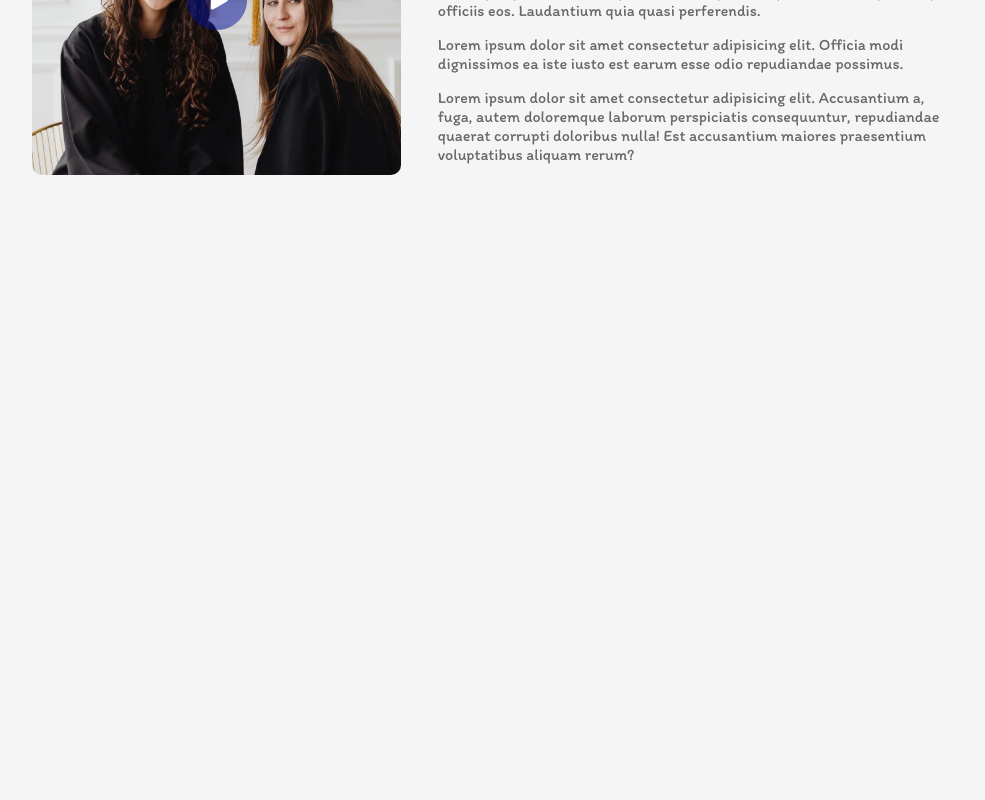
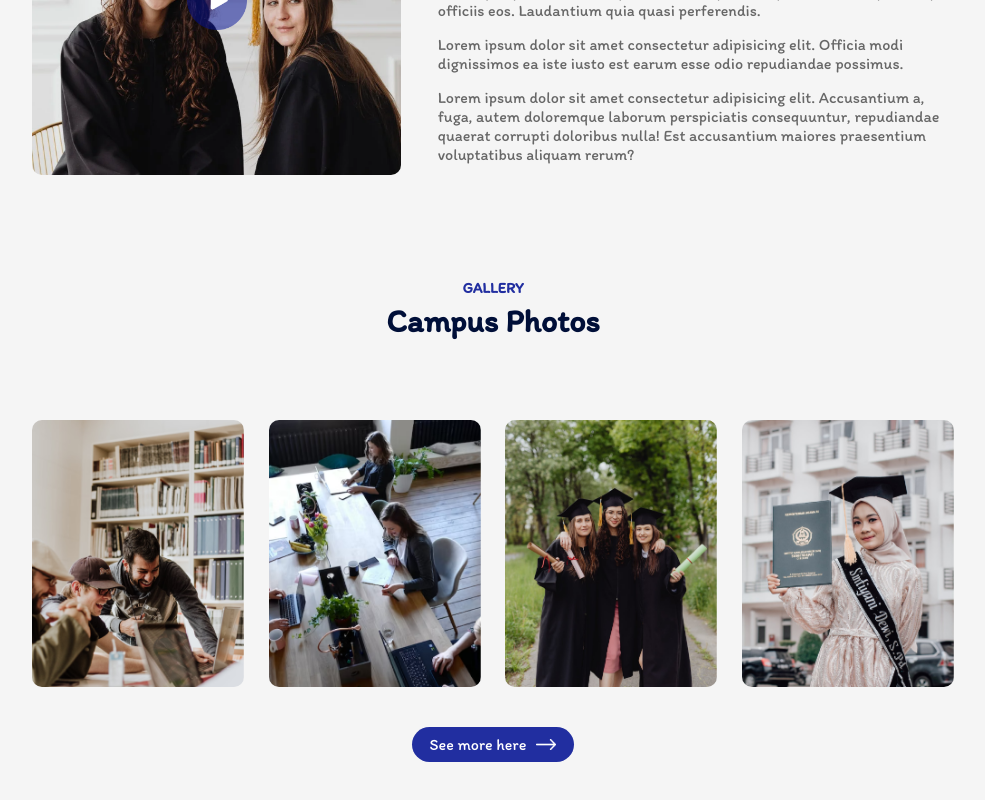
Before and after one commit to mercy-rotich/responsive_website, a React (Vite) app: page / in a window 1280 px wide. Shown: the part 1577-2377 px from the top of the page, without its empty margins (147-1132 px from the left). Before the commit the page ends 1856 px from the top, so only its background shows below. Built offline with nearby package versions, Linux system fonts and the light colour scheme.

Commit message:
created the campus section

```diff
--- a/src/App.jsx
+++ b/src/App.jsx
@@ -5,6 +5,7 @@ import Programs from './Components/Programs/Programs'
 import Title from './Components/Title/Title'
 import About from './Components/About/About'
 import { BrowserRouter } from 'react-router-dom'
+import Campus from './Components/Campus/Campus'
 
 const App = () => {
   return (
@@ -17,6 +18,8 @@ const App = () => {
   <Title subTitle='OUR PROGRAM' title='What we offer'/>
 <Programs/>
 <About/>
+<Title subTitle='Gallery' title='Campus Photos'/>
+<Campus/>
 
 </div>
 
--- /dev/null
+++ b/src/Components/Campus/Campus.css
@@ -0,0 +1,16 @@
+.campus{
+    margin: 80px auto;
+    width: 90%;
+    text-align: center;
+}
+.gallery{
+    display: flex;
+    align-items: center;
+    justify-content: space-between;
+    margin-bottom: 40px;
+
+}
+.gallery img{
+    width: 23%;
+    border-radius: 10px;
+}
--- /dev/null
+++ b/src/Components/Campus/Campus.jsx
@@ -0,0 +1,24 @@
+import React from 'react'
+import './Campus.css'
+import gallery_1 from '../../assets/gallery-1.png'
+import gallery_2 from '../../assets/gallery-2.png'
+import gallery_3 from '../../assets/gallery-3.png'
+import gallery_4 from '../../assets/gallery-4.png'
+import white_arrow from '../../assets/white-arrow.png'
+
+const Campus = () => {
+  return (
+    <div className='campus'>
+        <div className="gallery">
+            <img src={gallery_1} alt="" />
+            <img src={gallery_2} alt="" />
+            <img src={gallery_3} alt="" />
+            <img src={gallery_4} alt="" />
+        </div>
+        <button className='btn dark-btn'>See more here <img src={white_arrow} alt="" /></button>
+
+    </div>
+  )
+}
+
+export default Campus
--- a/src/index.css
+++ b/src/index.css
@@ -37,3 +37,7 @@ a{
   width: 20px;
   margin-left: 10px;
 }
+.btn.dark-btn{
+  background: #212ea0;
+  color: #fff;
+}
```
